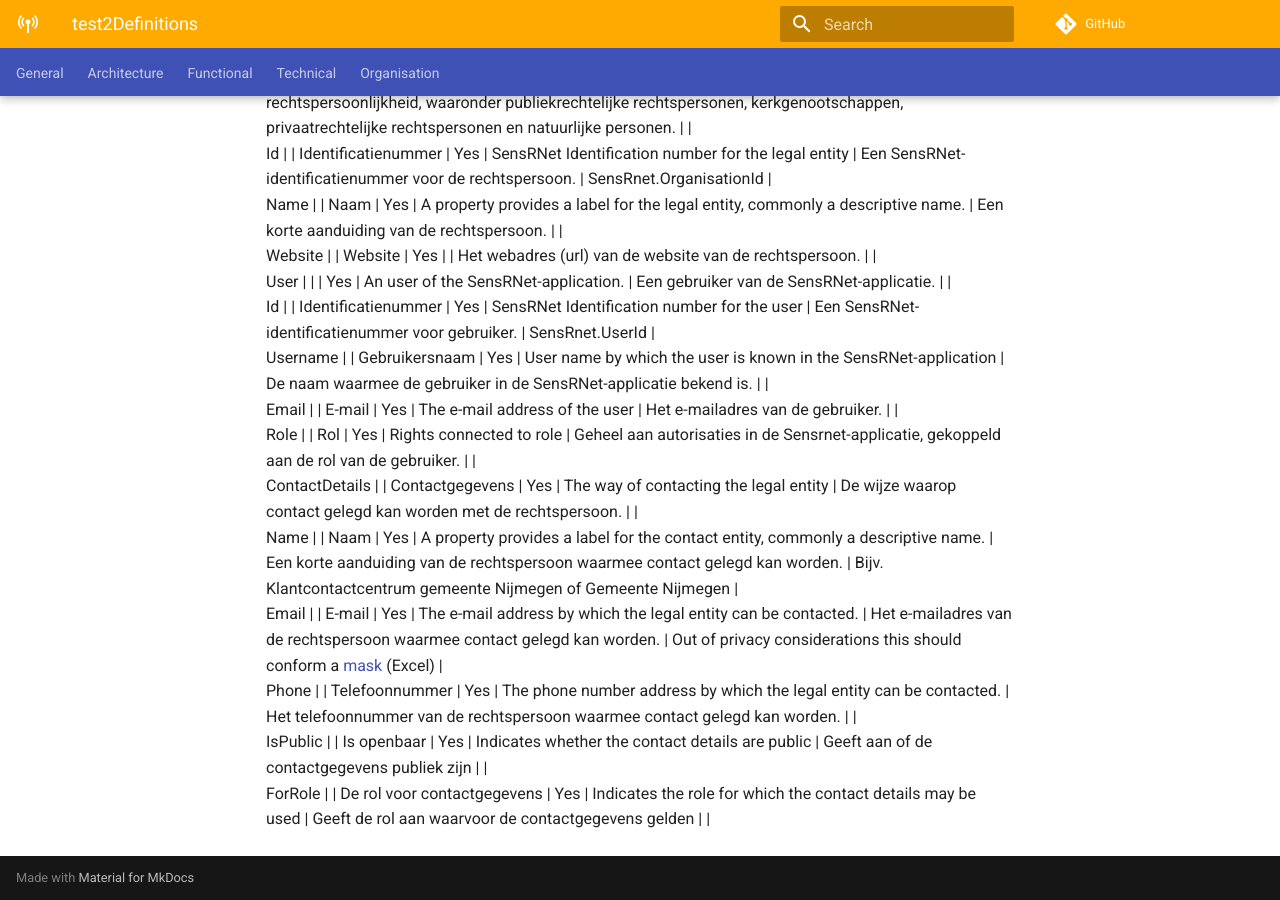
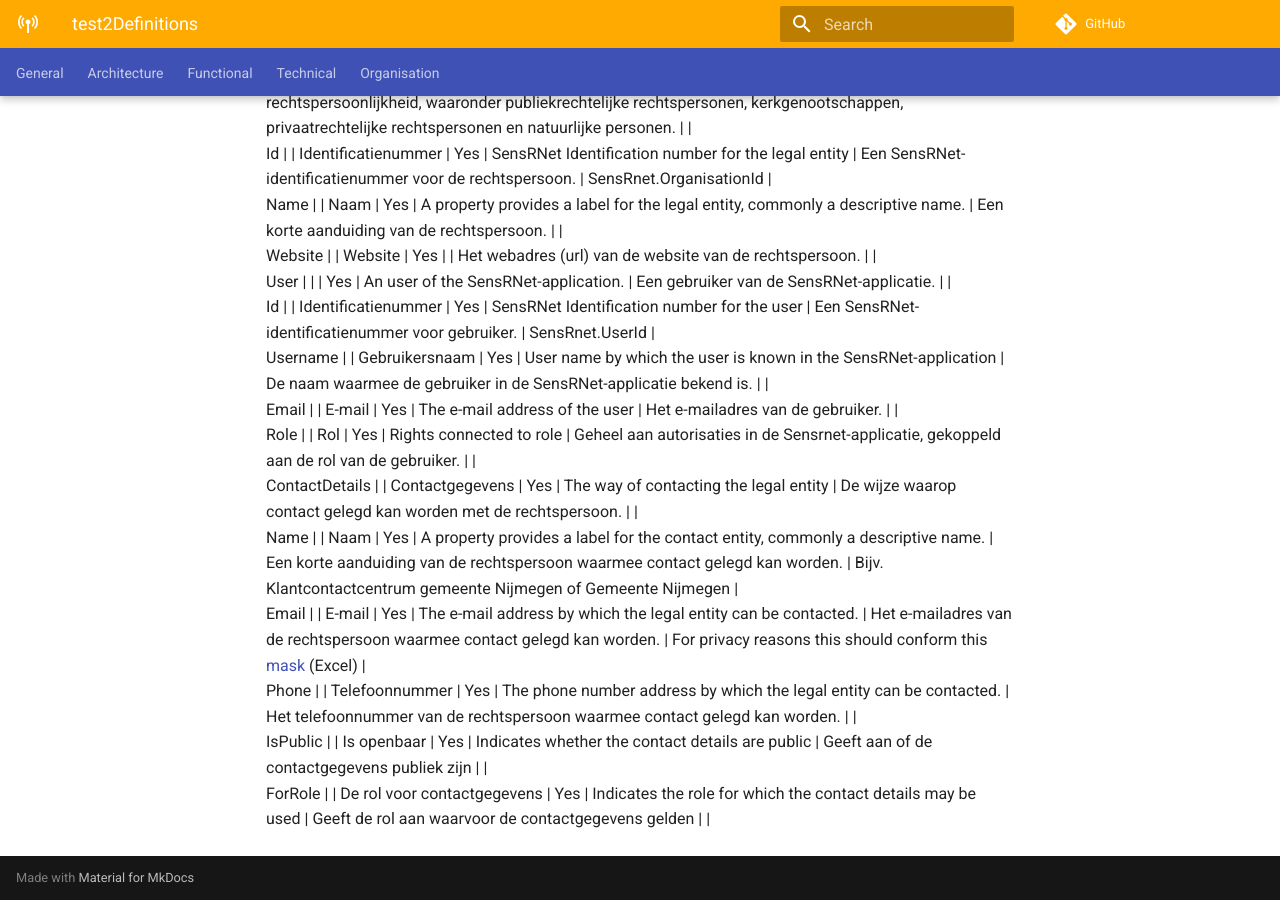
Before and after one commit to kadaster-labs/sensrnet-home, an MkDocs documentation site: the page built from docs/test2Definitions.md, in a window 1280 px wide and 900 px high, scrolled down 3670 px. Built offline with MkDocs 1.6.1 and Material for MkDocs 9.7.7, drawn with Linux system fonts in a browser that asks for light colours; comment, search, counter and statistics services are not loaded; some of the changed text lies outside the part shown.

Commit message:
Update test2Definitions.md

```diff
--- a/docs/test2Definitions.md
+++ b/docs/test2Definitions.md
@@ -71,7 +71,7 @@
  Role                                                                                                                       |                           | Rol                         | Yes        | Rights connected to role                                                                                                                                                                                                                                                                                                                          | Geheel aan autorisaties in de Sensrnet-applicatie, gekoppeld aan de rol van de gebruiker.                                                                            |                                                                                                                  |
  ContactDetails                                                                                                             |                           | Contactgegevens             | Yes        | The way of contacting the legal entity                                                                                                                                                                                                                                                                                                            | De wijze waarop contact gelegd kan worden met de rechtspersoon.                                                                                                      |                                                                                                                  |
  Name                                                                                                                       |                           | Naam                        | Yes        | A property provides a label for the contact entity, commonly a descriptive name.                                                                                                                                                                                                                                                                  | Een korte aanduiding van de rechtspersoon waarmee contact gelegd kan worden.                                                                                         | Bijv. Klantcontactcentrum gemeente Nijmegen of Gemeente Nijmegen                                                 |
- Email                                                                                                                      |                           | E-mail                      | Yes        | The e-mail address by which the legal entity can be contacted.                                                                                                                                                                                                                                                                                    | Het e-mailadres van de rechtspersoon waarmee contact gelegd kan worden.                                                                                              | Out of privacy considerations this should conform a [mask](Waardelijst_Public_E-mail-mask.xlsx) (Excel)                                                  |
+ Email                                                                                                                      |                           | E-mail                      | Yes        | The e-mail address by which the legal entity can be contacted.                                                                                                                                                                                                                                                                                    | Het e-mailadres van de rechtspersoon waarmee contact gelegd kan worden.                                                                                              | For privacy reasons this should conform this [mask](Waardelijst_Public_E-mail-mask.xlsx) (Excel)                                                  |
  Phone                                                                                                                      |                           | Telefoonnummer              | Yes        | The phone number address by which the legal entity can be contacted.                                                                                                                                                                                                                                                                              | Het telefoonnummer van de rechtspersoon waarmee contact gelegd kan worden.                                                                                           |                                                                                                                  |
  IsPublic                                                                                                                   |                           | Is openbaar                 | Yes        | Indicates whether the contact details are public                                                                                                                                                                                                                                                                                                  | Geeft aan of de contactgegevens publiek zijn                                                                                                                         |                                                                                                                  |
  ForRole                                                                                                                    |                           | De rol voor contactgegevens | Yes        | Indicates the role for which the contact details may be used                                                                                                                                                                                                                                                                                      | Geeft de rol aan waarvoor de contactgegevens gelden                                                                                                                  |                                                                                                                  |
```
Also changed, not shown: other parts of docs/test2Definitions.md (+1 -1 lines).
